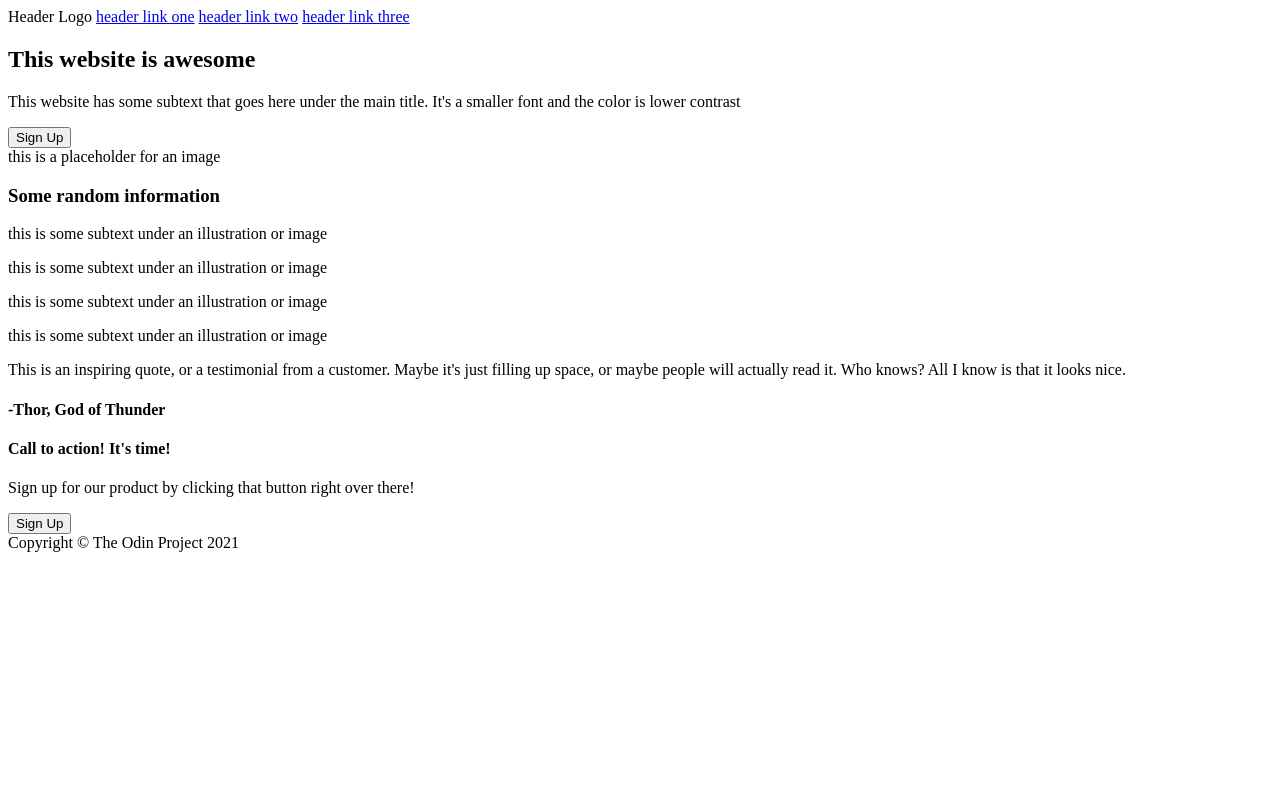
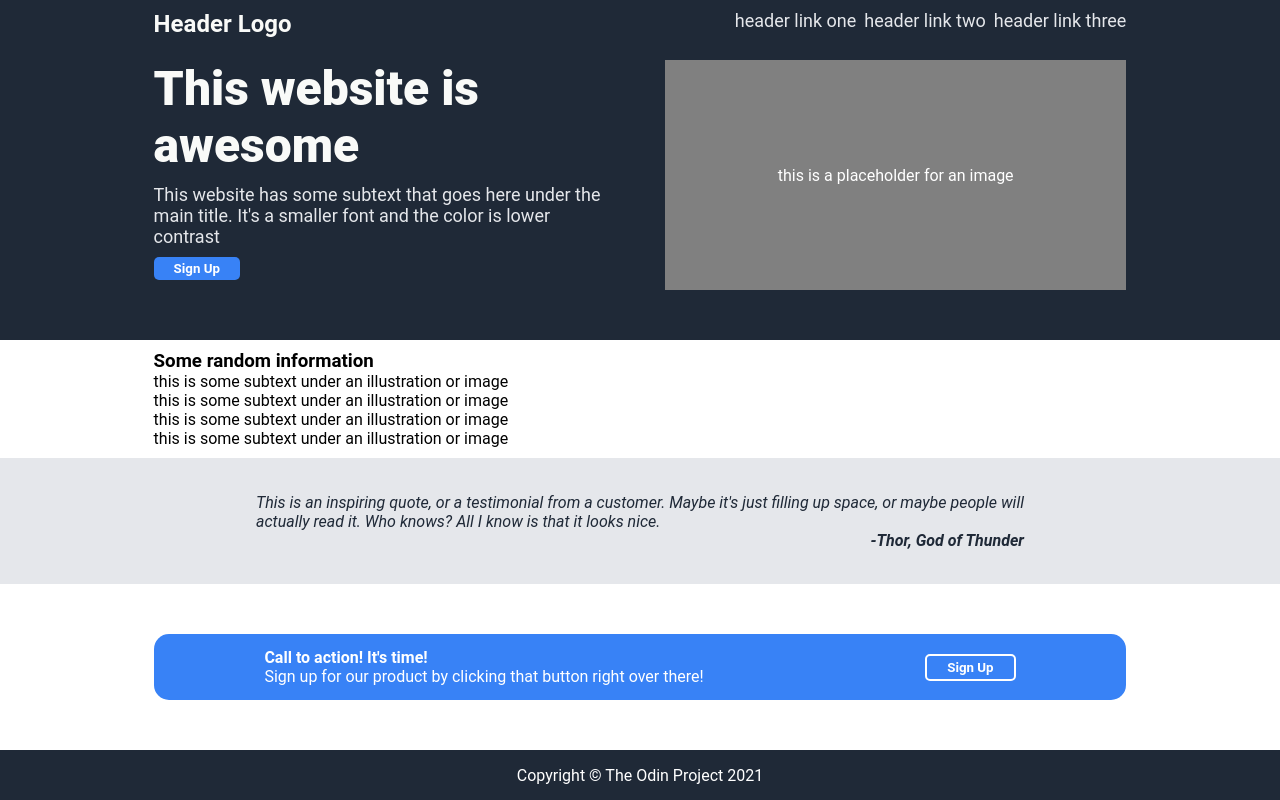
Before and after one commit to SpongezCr/odin-landing-page, a plain HTML site: page index.html in a window 1280 px wide. Drawn offline with Linux system fonts and the light colour scheme.

Commit message:
Update index.html and add basic CSS styling

```diff
--- a/index.html
+++ b/index.html
@@ -3,19 +3,25 @@
 <head>
     <meta charset="UTF-8">
     <meta name="viewport" content="width=, initial-scale=1.0">
+    <link rel="stylesheet" href="./style.css">
     <title>Landing Page</title>
 </head>
+
 <body>
     <div class="header">
-        Header Logo
+        <h4>Header Logo</h4>
+        <ul>
             <a href="/">header link one</a>
             <a href="/">header link two</a>
             <a href="/">header link three</a>
+        </ul>
     </div>
     <div class="title">
+        <div class="title-left">
             <h2>This website is awesome</h2>
             <p>This website has some subtext that goes here under the main title. It's a smaller font and the color is lower contrast</p>
             <button>Sign Up</button>
+        </div>
         <div class="image">this is a placeholder for an image</div>
     </div>
     <div class="info">
@@ -34,8 +40,10 @@
         <h4>-Thor, God of Thunder</h4>
     </div>
     <div class="call-to-action">
+        <div class="call-to-action-left">
             <h4>Call to action! It's time!</h4>
             <p>Sign up for our product by clicking that button right over there!</p>
+        </div>
         <button>Sign Up</button>
     </div>
     <div class="footer">
--- a/style.css
+++ b/style.css
@@ -0,0 +1,132 @@
+* {
+    margin: 0;
+    padding: 0;
+    box-sizing: border-box;
+    font-family: 'Roboto', sans-serif;
+}
+
+body {
+    display: flex;
+    flex-direction: column;
+    justify-content: center;
+    height: 100vh;
+}
+
+body > * {
+    padding: 10px 12%;
+}
+
+.header, .title, .footer {
+    background-color: #1f2937;
+    color: white;
+}
+
+.header, .footer {
+    height: 50px;
+    flex: 0 0 auto;
+}
+
+.header {
+    display: flex;
+    justify-content: space-between;
+    color: #f9faf8;
+    font-size: 24px;
+    padding-bottom: 30px;
+}
+
+.header a, .title p {
+    font-size: 18px;
+    color: #e5e7eb;
+}
+
+ul {
+    list-style: none;
+    display: flex;
+    gap: 8px;
+}
+
+a {
+    text-decoration: none;
+}
+
+.title, .info, .quote, .call-to-action {
+    flex: 1 1 0;
+}
+
+.title {
+    display: flex;
+    padding-bottom: 50px;
+    gap: 50px;
+}
+
+.title h2 {
+    color: #f9faf8;
+    font-size: 48px;
+    font-weight: 900;
+}
+
+.title-left > * {
+    margin-bottom: 10px;
+}
+
+.title-left {
+    flex: 1;
+}
+
+.image {
+    flex: 1;
+    background-color: gray;
+    display: flex;
+    justify-content: center;
+    align-items: center;
+}
+
+button, .call-to-action {
+    background-color: #3882f6;
+}
+
+button {
+    border: none;
+    border-radius: 5px;
+    color: white;
+    padding: 4px 20px;
+    font-weight: bold;
+
+}
+
+.quote {
+    flex: 1;
+    background-color: #e5e7eb;
+    color: #1f2937;
+    font-weight: light;
+    font-style: italic;
+    padding: 30px 20%;
+    display: flex;
+    flex-direction: column;
+    justify-content: center;
+}
+
+.quote h4 {
+    text-align: right;
+}
+
+.call-to-action {
+    margin: 50px 12%;
+    display: flex;
+    justify-content: space-around;
+    align-items: center;
+    border-radius: 15px;
+    color: white;
+    /* gap: 10px; */
+    padding: 0;
+}
+
+.call-to-action button {
+    border: 2px solid white;
+}
+
+.footer {
+    display: flex;
+    justify-content: center;
+    align-items: center;
+}
```
Lines whose indentation alone changed are shown as unchanged.
